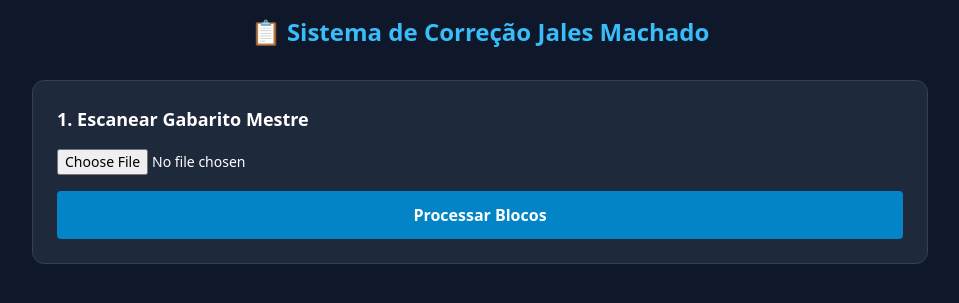
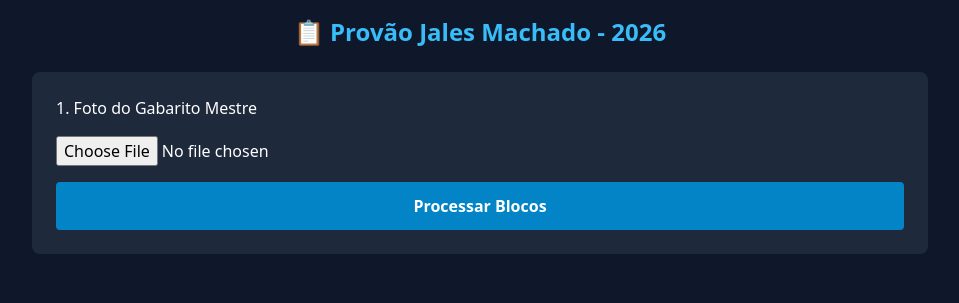
Before and after one commit to andreterralima-beep/corretor, a Flask app: page / in a window 1280 px wide. Shown: the top 303 px of the page, without its empty margins (160-1119 px from the left). Run offline with Flask 3, Linux system fonts and the light colour scheme; some libraries are stand-ins or nearby versions.

Commit message:
Update index.html

```diff
--- a/templates/index.html
+++ b/templates/index.html
@@ -2,119 +2,92 @@
 <html lang="pt-br">
 <head>
     <meta charset="UTF-8">
-    <title>Corretor Provas - Jales Machado</title>
+    <title>Corretor Jales Machado</title>
     <script src="https://cdn.tailwindcss.com"></script>
     <style>
-        .grid-layout {
-            display: grid;
-            grid-template-columns: repeat(auto-fill, minmax(90px, 1fr));
-            gap: 8px;
-            max-height: 450px;
-            overflow-y: auto;
-            background: #0f172a;
-            padding: 10px;
-            border-radius: 8px;
-        }
-        .q-box {
-            background: #1e293b;
-            padding: 6px;
-            border-radius: 4px;
-            display: flex;
-            justify-content: space-between;
-            align-items: center;
-        }
-        .q-box input {
-            width: 30px;
-            background: #fff;
-            color: #000;
-            text-align: center;
-            font-weight: bold;
-            border-radius: 3px;
-        }
+        .materia-container { background: #1e293b; padding: 12px; border-radius: 8px; margin-bottom: 15px; border-left: 4px solid #38bdf8; }
+        .grid-q { display: grid; grid-template-columns: repeat(auto-fill, minmax(70px, 1fr)); gap: 8px; margin-top: 8px; }
+        .q-card { background: #0f172a; padding: 5px; border-radius: 4px; display: flex; flex-direction: column; align-items: center; }
+        input { color: black; font-weight: bold; width: 35px; text-align: center; border-radius: 3px; margin-top: 2px; }
     </style>
 </head>
 <body class="bg-slate-900 text-white p-4">
     <div class="max-w-4xl mx-auto">
-        <h1 class="text-2xl font-bold text-center mb-8 text-sky-400">📋 Sistema de Correção Jales Machado</h1>
+        <h1 class="text-2xl font-bold text-center text-sky-400 mb-6">📋 Provão Jales Machado - 2026</h1>
 
-        <div id="setup" class="bg-slate-800 p-6 rounded-xl border border-slate-700">
-            <h2 class="text-lg font-semibold mb-4">1. Escanear Gabarito Mestre</h2>
-            <input type="file" id="input_gab" class="mb-4 block w-full text-sm">
-            <button onclick="lerGabarito()" id="btn_ler" class="w-full bg-sky-600 hover:bg-sky-500 py-3 rounded font-bold transition">Processar Blocos</button>
+        <div id="p1" class="bg-slate-800 p-6 rounded-lg">
+            <h2 class="mb-4">1. Foto do Gabarito Mestre</h2>
+            <input type="file" id="f_gab" class="mb-4 block w-full">
+            <button onclick="enviarGabarito()" id="b1" class="w-full bg-sky-600 p-3 rounded font-bold">Processar Blocos</button>
         </div>
 
-        <div id="revisao" class="hidden bg-slate-800 p-6 rounded-xl border border-slate-700 mt-6">
-            <h2 class="text-lg font-semibold mb-2 text-yellow-400">🔍 Revisar Detecção</h2>
-            <p class="text-xs text-slate-400 mb-4">Confira as letras abaixo. Edite se o OpenCV falhou em alguma.</p>
-            <div id="grade" class="grid-layout mb-6"></div>
-            <button onclick="irParaCorrecao()" class="w-full bg-green-600 py-3 rounded font-bold">Gabarito está OK</button>
+        <div id="p_revisao" class="hidden mt-6 bg-slate-800 p-6 rounded-lg">
+            <h2 class="text-yellow-400 font-bold mb-4">🔍 Revise por Matéria</h2>
+            <div id="lista_materias"></div>
+            <button onclick="confirmar()" class="w-full bg-green-600 p-3 rounded font-bold mt-4">Confirmar Gabarito</button>
         </div>
 
-        <div id="correcao" class="hidden bg-slate-800 p-6 rounded-xl border border-slate-700 mt-6">
-            <h2 class="text-lg font-semibold mb-4 text-green-400">2. Corrigir Provas</h2>
+        <div id="p2" class="hidden mt-6 bg-slate-800 p-6 rounded-lg">
+            <h2 class="text-green-400 font-bold mb-4">2. Corrigir Prova do Aluno</h2>
             <input type="text" id="aluno" placeholder="Nome do Aluno" class="w-full p-2 mb-4 rounded text-black font-bold">
-            <input type="file" id="input_prova" class="mb-4 block w-full text-sm">
-            <button onclick="gerarNota()" id="btn_nota" class="w-full bg-green-600 py-3 rounded font-bold">Gerar Nota Final</button>
-            <div id="res_final" class="mt-6 text-center text-3xl font-black text-white"></div>
+            <input type="file" id="f_prova" class="mb-4 block w-full">
+            <button onclick="corrigir()" id="b2" class="w-full bg-green-600 p-3 rounded font-bold">Gerar Nota</button>
+            <div id="res" class="mt-6 text-center text-2xl font-bold text-sky-400"></div>
         </div>
     </div>
 
     <script>
-        let gabaritoAtual = {};
+        let gabaritoData = {};
 
-        async function lerGabarito() {
-            const file = document.getElementById('input_gab').files[0];
-            if(!file) return alert("Selecione o gabarito!");
+        async function enviarGabarito() {
+            const file = document.getElementById('f_gab').files[0];
+            if(!file) return alert("Selecione a foto!");
+            document.getElementById('b1').innerText = "Analisando...";
 
-            document.getElementById('btn_ler').innerText = "Analisando Colunas...";
             const fd = new FormData();
             fd.append('imagem', file);
-            fd.append('num_questoes', 50);
 
             const res = await fetch('/api/extrair-gabarito', { method: 'POST', body: fd });
-            const data = await res.json();
+            gabaritoData = (await res.json()).gabarito;
 
-            gabaritoAtual = data.gabarito;
-            const grade = document.getElementById('grade');
-            grade.innerHTML = '';
+            const lista = document.getElementById('lista_materias');
+            lista.innerHTML = '';
 
-            Object.keys(gabaritoAtual).forEach(num => {
-                grade.innerHTML += `
-                    <div class="q-box">
-                        <span class="text-xs font-bold text-sky-300">Q${num}</span>
-                        <input type="text" maxlength="1" value="${gabaritoAtual[num]}" onchange="gabaritoAtual['${num}']=this.value.toUpperCase()">
-                    </div>`;
-            });
-            document.getElementById('setup').classList.add('hidden');
-            document.getElementById('revisao').classList.remove('hidden');
+            for (const [mat, questoes] of Object.entries(gabaritoData)) {
+                let html = `<div class="materia-container"><h3 class="text-xs font-black">${mat}</h3><div class="grid-q">`;
+                questoes.forEach((letra, i) => {
+                    html += `
+                        <div class="q-card">
+                            <span class="text-[9px]">Q${i+1}</span>
+                            <input type="text" value="${letra}" onchange="gabaritoData['${mat}'][${i}]=this.value.toUpperCase()">
+                        </div>`;
+                });
+                lista.innerHTML += html + `</div></div>`;
+            }
+            document.getElementById('p1').classList.add('hidden');
+            document.getElementById('p_revisao').classList.remove('hidden');
         }
 
-        function irParaCorrecao() {
-            document.getElementById('revisao').classList.add('hidden');
-            document.getElementById('correcao').classList.remove('hidden');
+        function confirmar() {
+            document.getElementById('p_revisao').classList.add('hidden');
+            document.getElementById('p2').classList.remove('hidden');
         }
 
-        async function gerarNota() {
-            const file = document.getElementById('input_prova').files[0];
-            const nome = document.getElementById('aluno').value;
-            if(!file || !nome) return alert("Preencha nome e foto!");
+        async function corrigir() {
+            const f = document.getElementById('f_prova').files[0];
+            const n = document.getElementById('aluno').value;
+            if(!f || !n) return alert("Faltam dados!");
 
-            document.getElementById('btn_nota').innerText = "Processando...";
+            document.getElementById('b2').innerText = "Corrigindo...";
             const fd = new FormData();
-            fd.append('imagem', file);
-            fd.append('nome_aluno', nome);
-            fd.append('gabarito', JSON.stringify(gabaritoAtual));
+            fd.append('imagem', f);
+            fd.append('nome_aluno', n);
+            fd.append('gabarito', JSON.stringify(gabaritoData));
 
             const res = await fetch('/api/corrigir', { method: 'POST', body: fd });
-            const data = await res.json();
-
-            document.getElementById('res_final').innerHTML = `
-                <div class="p-4 bg-slate-900 rounded-lg">
-                    <p class="text-sm text-slate-400">${data.nome}</p>
-                    <p class="text-sky-400">NOTA: ${data.nota}</p>
-                    <p class="text-xs text-white">Acertos: ${data.acertos}/${data.total}</p>
-                </div>`;
-            document.getElementById('btn_nota').innerText = "Gerar Nota Final";
+            const d = await res.json();
+            document.getElementById('res').innerHTML = `Aluno: ${d.nome}<br>Nota: ${d.nota}<br><span class="text-sm">Acertos: ${d.acertos}/${d.total}</span>`;
+            document.getElementById('b2').innerText = "Gerar Nota";
         }
     </script>
 </body>
```
